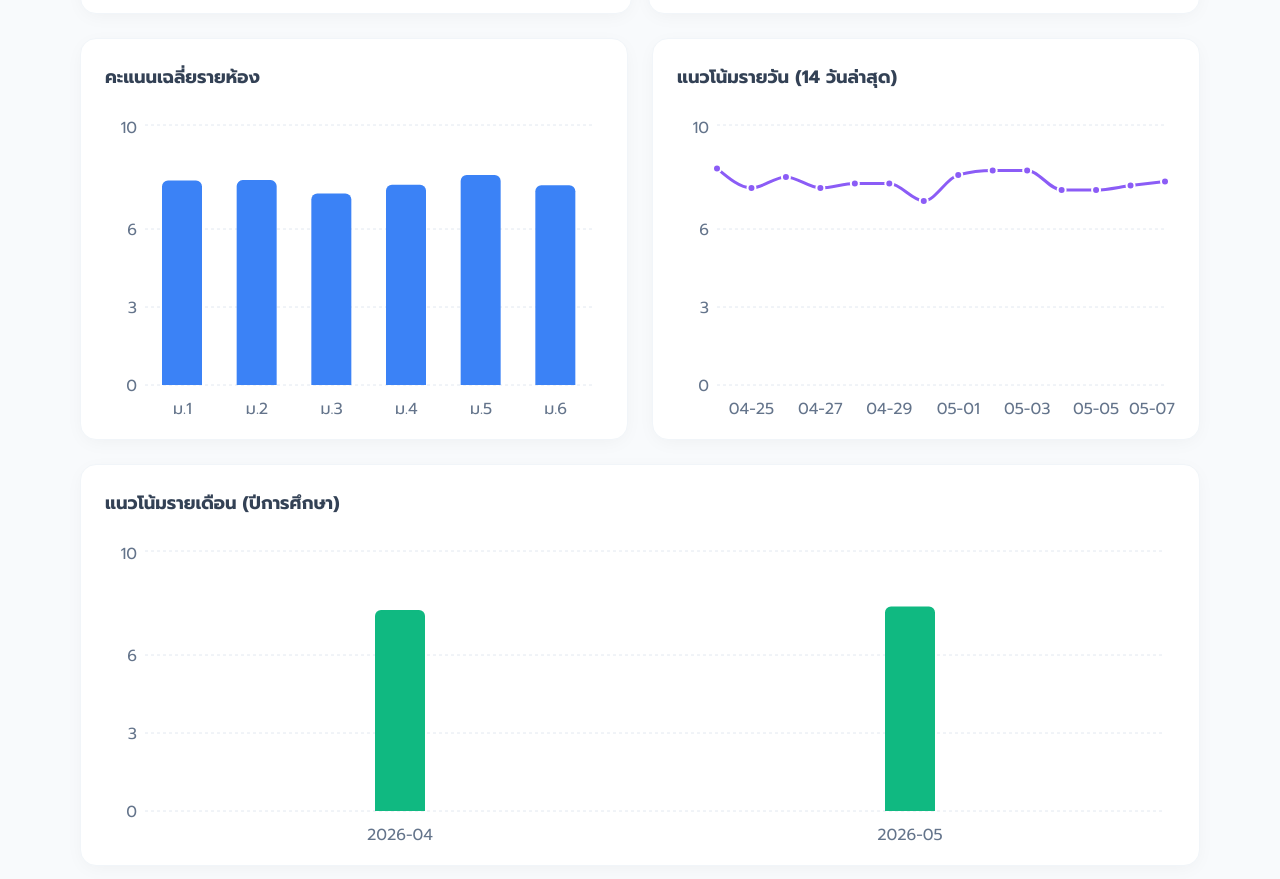
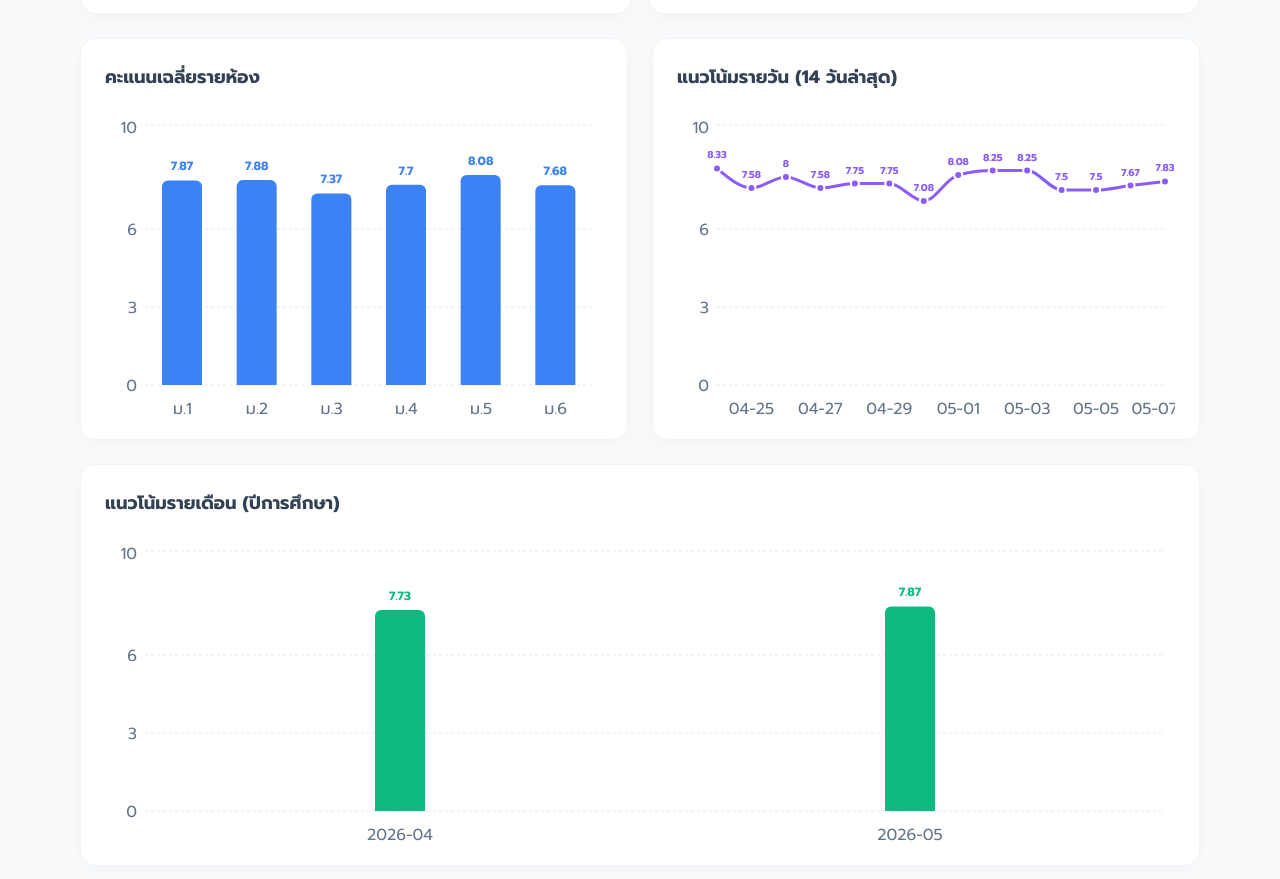
Before and after one commit to lovelimited/Web-App-Check-classroom-cleanliness, a React (Vite) app: page /#/ in a window 1280 px wide. Shown: the part 559-1438 px from the top of the page. Built offline with nearby package versions, Linux system fonts and the light colour scheme; no server answers.

Commit message:
Fix chart date labels and add score numbers

```diff
--- a/src/components/Dashboard.jsx
+++ b/src/components/Dashboard.jsx
@@ -1,5 +1,5 @@
 import React, { useState, useEffect } from 'react';
-import { BarChart, Bar, XAxis, YAxis, CartesianGrid, Tooltip, ResponsiveContainer, LineChart, Line } from 'recharts';
+import { BarChart, Bar, XAxis, YAxis, CartesianGrid, Tooltip, ResponsiveContainer, LineChart, Line, LabelList } from 'recharts';
 import { fetchScores } from '../api/googleSheets';
 import { RefreshCw, TrendingUp, Award, CheckCircle, XCircle } from 'lucide-react';
 
@@ -83,11 +83,13 @@ function Dashboard() {
   const getDailyData = () => {
     const dailyMap = {};
     data.forEach(item => {
-      if (!dailyMap[item.date]) {
-        dailyMap[item.date] = { date: item.date, total: 0, count: 0 };
+      // รองรับทั้งแบบ String YYYY-MM-DD และแบบ ISO String
+      const date = typeof item.date === 'string' ? item.date.split('T')[0] : item.date;
+      if (!dailyMap[date]) {
+        dailyMap[date] = { date, total: 0, count: 0 };
       }
-      dailyMap[item.date].total += item.score;
-      dailyMap[item.date].count += 1;
+      dailyMap[date].total += item.score;
+      dailyMap[date].count += 1;
     });
 
     return Object.values(dailyMap).map(d => ({
@@ -115,11 +117,13 @@ function Dashboard() {
   const getMonthlyData = () => {
     const monthMap = {};
     data.forEach(item => {
-      if (!monthMap[item.month]) {
-        monthMap[item.month] = { month: item.month, total: 0, count: 0 };
+      // บังคับให้เป็นรูปแบบ YYYY-MM เสมอเพื่อตัดปัญหา ISO string
+      const month = typeof item.month === 'string' ? item.month.slice(0, 7) : item.month;
+      if (!monthMap[month]) {
+        monthMap[month] = { month, total: 0, count: 0 };
       }
-      monthMap[item.month].total += item.score;
-      monthMap[item.month].count += 1;
+      monthMap[month].total += item.score;
+      monthMap[month].count += 1;
     });
 
     return Object.values(monthMap).map(m => ({
@@ -229,7 +233,9 @@ function Dashboard() {
                     <XAxis dataKey="room" axisLine={false} tickLine={false} tick={{fill: '#64748b'}} dy={10} />
                     <YAxis domain={[0, 10]} axisLine={false} tickLine={false} tick={{fill: '#64748b'}} />
                     <Tooltip content={<CustomTooltip />} cursor={{fill: '#f1f5f9'}} />
-                    <Bar dataKey="average" fill="#3b82f6" radius={[6, 6, 0, 0]} barSize={40} />
+                    <Bar dataKey="average" fill="#3b82f6" radius={[6, 6, 0, 0]} barSize={40}>
+                      <LabelList dataKey="average" position="top" style={{ fill: '#3b82f6', fontWeight: 'bold', fontSize: '12px' }} offset={10} />
+                    </Bar>
                   </BarChart>
                 </ResponsiveContainer>
               </div>
@@ -244,7 +250,9 @@ function Dashboard() {
                     <XAxis dataKey="date" axisLine={false} tickLine={false} tick={{fill: '#64748b'}} tickFormatter={(tick) => tick.slice(5)} dy={10} />
                     <YAxis domain={[0, 10]} axisLine={false} tickLine={false} tick={{fill: '#64748b'}} />
                     <Tooltip content={<CustomTooltip />} />
-                    <Line type="monotone" dataKey="average" stroke="#8b5cf6" strokeWidth={3} dot={{ r: 4, fill: '#8b5cf6', strokeWidth: 2, stroke: '#fff' }} activeDot={{ r: 6, strokeWidth: 0 }} />
+                    <Line type="monotone" dataKey="average" stroke="#8b5cf6" strokeWidth={3} dot={{ r: 4, fill: '#8b5cf6', strokeWidth: 2, stroke: '#fff' }} activeDot={{ r: 6, strokeWidth: 0 }}>
+                      <LabelList dataKey="average" position="top" style={{ fill: '#8b5cf6', fontWeight: 'bold', fontSize: '10px' }} offset={10} />
+                    </Line>
                   </LineChart>
                 </ResponsiveContainer>
               </div>
@@ -259,7 +267,9 @@ function Dashboard() {
                     <XAxis dataKey="month" axisLine={false} tickLine={false} tick={{fill: '#64748b'}} dy={10} />
                     <YAxis domain={[0, 10]} axisLine={false} tickLine={false} tick={{fill: '#64748b'}} />
                     <Tooltip content={<CustomTooltip />} cursor={{fill: '#f1f5f9'}} />
-                    <Bar dataKey="average" fill="#10b981" radius={[6, 6, 0, 0]} barSize={50} />
+                    <Bar dataKey="average" fill="#10b981" radius={[6, 6, 0, 0]} barSize={50}>
+                      <LabelList dataKey="average" position="top" style={{ fill: '#10b981', fontWeight: 'bold', fontSize: '12px' }} offset={10} />
+                    </Bar>
                   </BarChart>
                 </ResponsiveContainer>
               </div>
```
